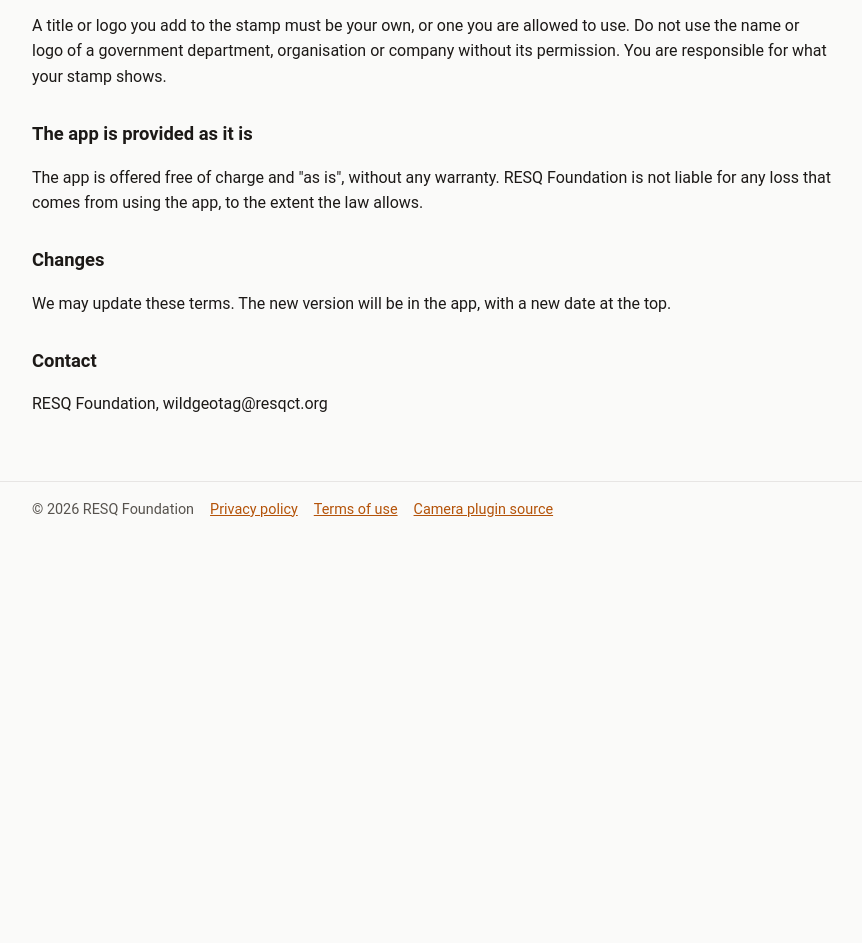
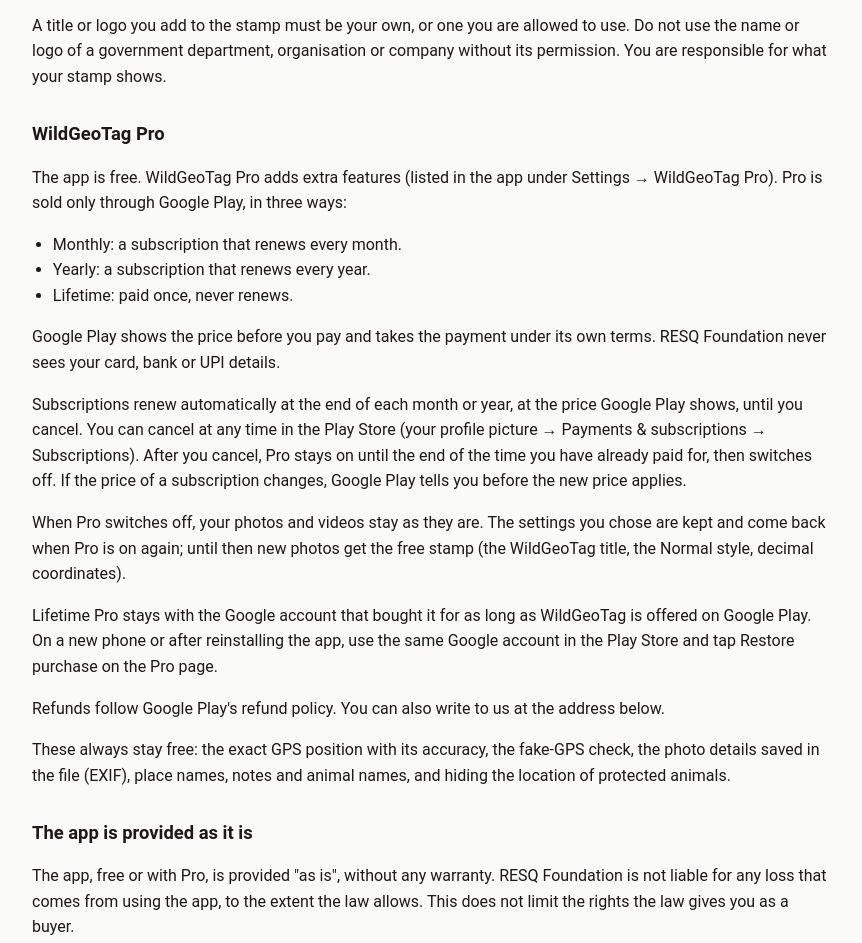
Before and after one commit to RESQCT/wildgeotag-site, a plain HTML site: page terms.html in a window 1280 px wide. Shown: the part 911-1854 px from the top of the page, without its empty margins (208-1070 px from the left). Before the commit the page ends 1448 px from the top, so only its background shows below. Drawn offline with Linux system fonts and the light colour scheme.

Commit message:
Privacy policy and terms: buying Pro (WildGeoTag 1.1.18)

```diff
--- a/terms.html
+++ b/terms.html
@@ -23,8 +23,17 @@ footer{border-top:1px solid var(--line);color:var(--muted);font-size:.9rem}foote
 <p>Be careful when sharing the exact location of rare or endangered animals: anyone who sees the photo can find the place.</p>
 <h2>Your stamp title and logo</h2>
 <p>A title or logo you add to the stamp must be your own, or one you are allowed to use. Do not use the name or logo of a government department, organisation or company without its permission. You are responsible for what your stamp shows.</p>
+<h2>WildGeoTag Pro</h2>
+<p>The app is free. WildGeoTag Pro adds extra features (listed in the app under Settings → WildGeoTag Pro). Pro is sold only through Google Play, in three ways:</p>
+<ul><li>Monthly: a subscription that renews every month.</li><li>Yearly: a subscription that renews every year.</li><li>Lifetime: paid once, never renews.</li></ul>
+<p>Google Play shows the price before you pay and takes the payment under its own terms. RESQ Foundation never sees your card, bank or UPI details.</p>
+<p>Subscriptions renew automatically at the end of each month or year, at the price Google Play shows, until you cancel. You can cancel at any time in the Play Store (your profile picture → Payments &amp; subscriptions → Subscriptions). After you cancel, Pro stays on until the end of the time you have already paid for, then switches off. If the price of a subscription changes, Google Play tells you before the new price applies.</p>
+<p>When Pro switches off, your photos and videos stay as they are. The settings you chose are kept and come back when Pro is on again; until then new photos get the free stamp (the WildGeoTag title, the Normal style, decimal coordinates).</p>
+<p>Lifetime Pro stays with the Google account that bought it for as long as WildGeoTag is offered on Google Play. On a new phone or after reinstalling the app, use the same Google account in the Play Store and tap Restore purchase on the Pro page.</p>
+<p>Refunds follow Google Play's refund policy. You can also write to us at the address below.</p>
+<p>These always stay free: the exact GPS position with its accuracy, the fake-GPS check, the photo details saved in the file (EXIF), place names, notes and animal names, and hiding the location of protected animals.</p>
 <h2>The app is provided as it is</h2>
-<p>The app is offered free of charge and "as is", without any warranty. RESQ Foundation is not liable for any loss that comes from using the app, to the extent the law allows.</p>
+<p>The app, free or with Pro, is provided "as is", without any warranty. RESQ Foundation is not liable for any loss that comes from using the app, to the extent the law allows. This does not limit the rights the law gives you as a buyer.</p>
 <h2>Changes</h2>
 <p>We may update these terms. The new version will be in the app, with a new date at the top.</p>
 <h2>Contact</h2>
```
Also changed, not shown: privacy.html (+2 -0 lines), source/camera-preview/index.html (+1 -1 lines).
